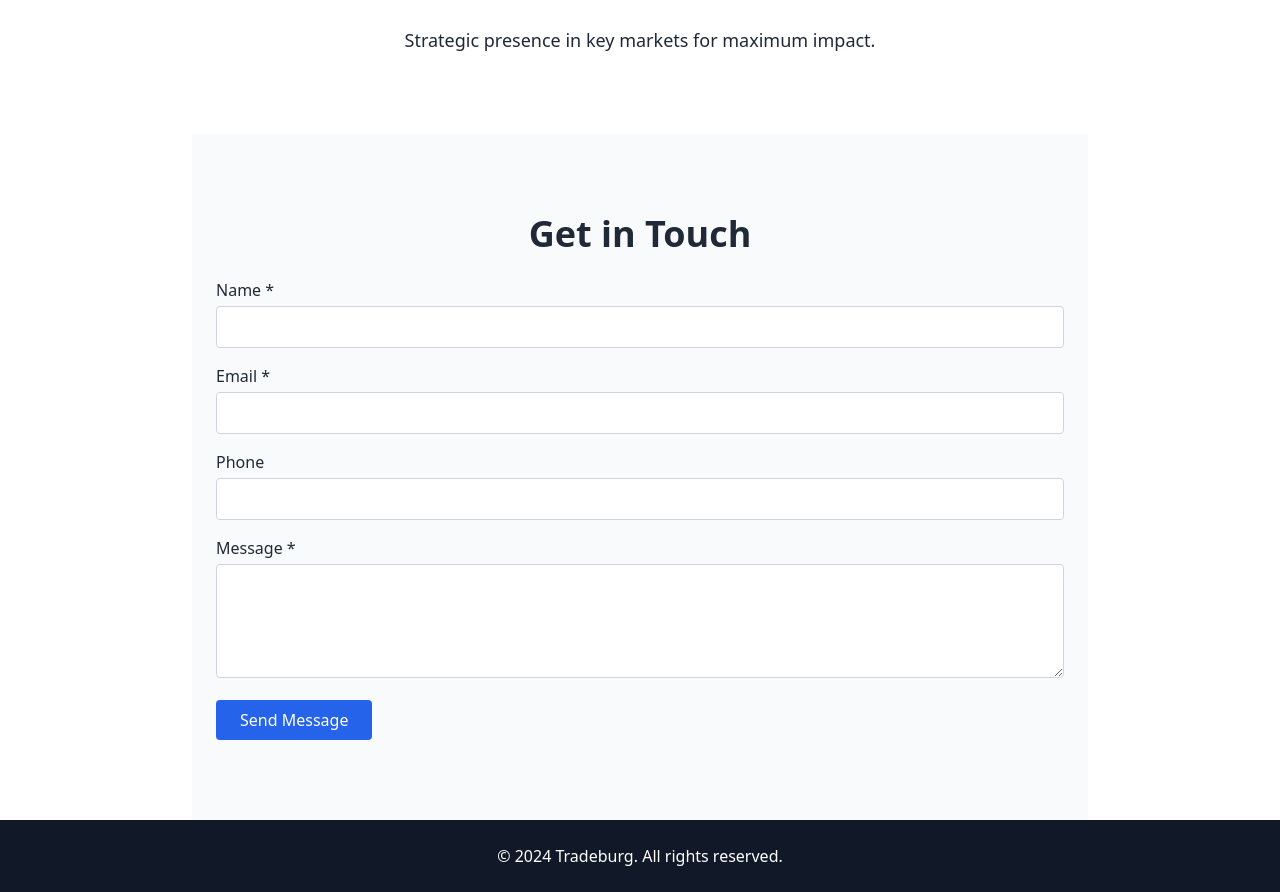
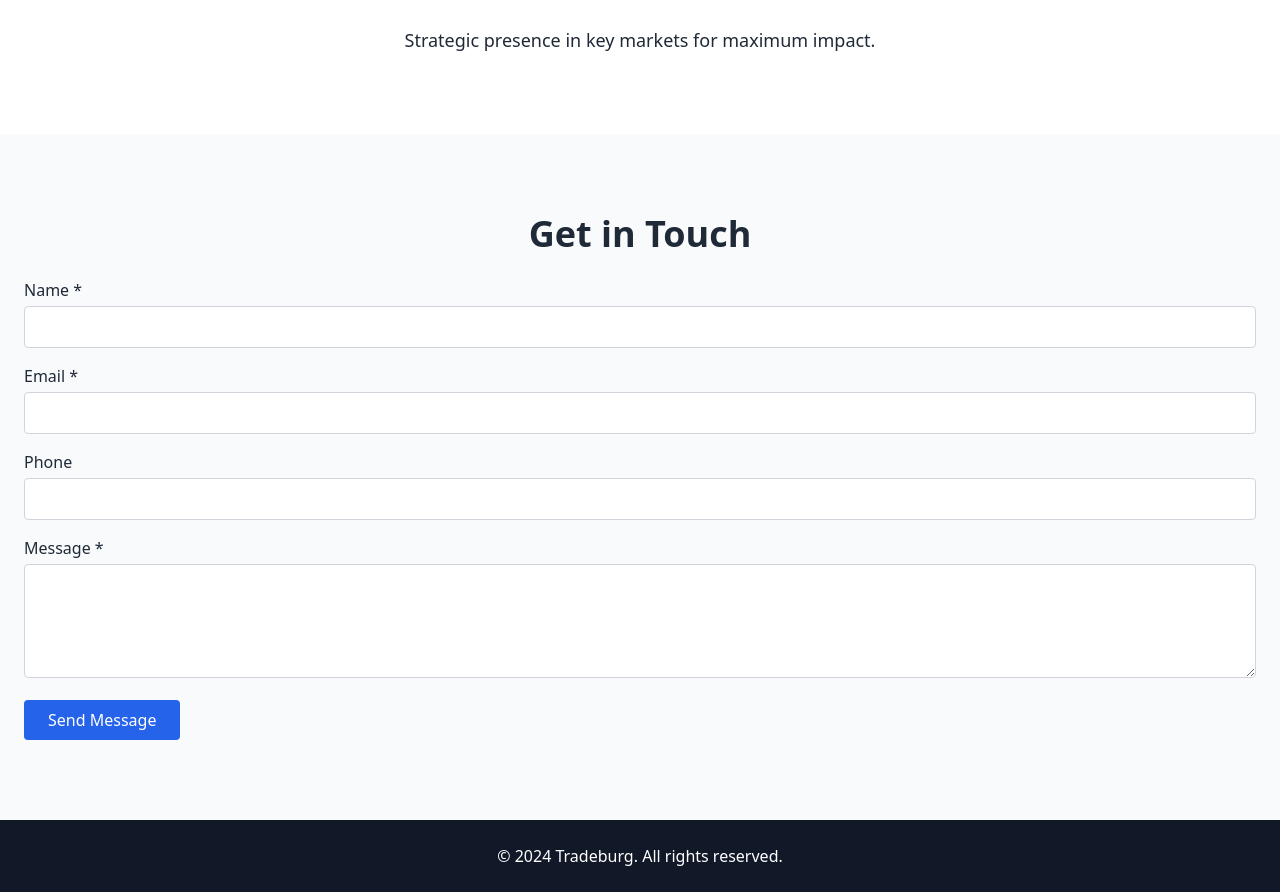
Before and after one commit to ref3at-13/tradeburg, a Next.js app: page / in a window 1280 px wide. Shown: the part 1720-2612 px from the top of the page. Built offline with nearby package versions, Linux system fonts and the light colour scheme.

Commit message:
Gray background Get in Touch

```diff
--- a/pages/index.js
+++ b/pages/index.js
@@ -128,7 +128,7 @@ export default function Home() {
       </section>
 
       {/* Contact */}
-      <section id="contact" className="bg-gray-50 py-20 px-6 max-w-4xl mx-auto">
+      <section id="contact" className="bg-gray-50 py-20 px-6 w-full">
         <h2 className="text-4xl font-bold mb-6 text-center">Get in Touch</h2>
         <form action="https://formspree.io/f/mldndgan" method="POST" className="space-y-4">
           <div>
```
